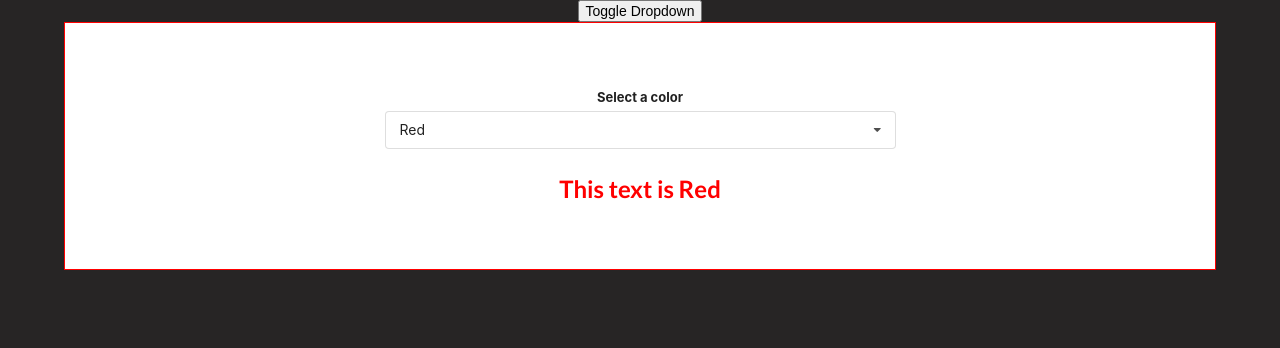
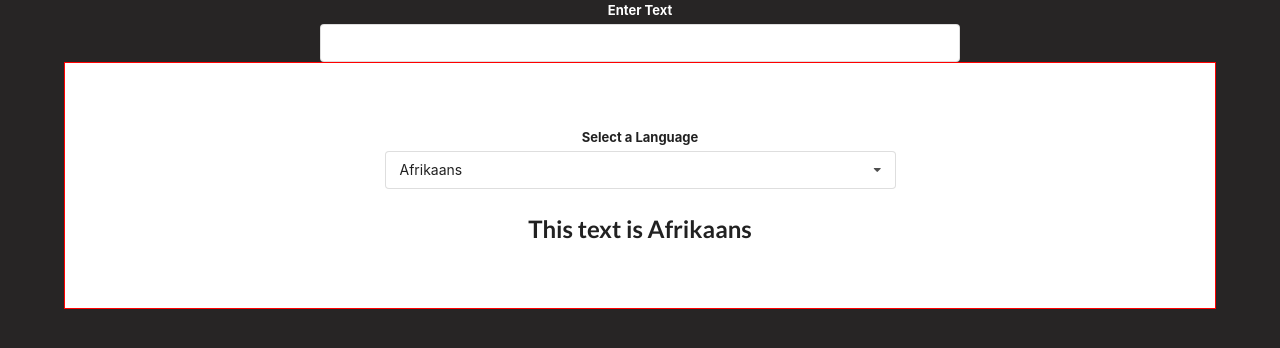
Before and after one commit to bobbygondola/WidgetsLibrary, a React (Create React App) app in the folder practiceapp/: page / in a window 1280 px wide. Shown: the top 348 px of the page. Built offline with nearby package versions, Linux system fonts and the light colour scheme.

Commit message:
SETUP/translate component

```diff
--- a/practiceapp/src/App.js
+++ b/practiceapp/src/App.js
@@ -3,6 +3,7 @@
 // import Accordion from './components/Accordion';
 // import Search from './components/Search';
 import Dropdown from './components/Dropdown'
+import Translate from './components/Translate'
 
 // const items = [
 //   {
@@ -36,21 +37,17 @@
 
 function App() {
   const [selected, setSelected] = useState(options[0])
-  const [showDropdown, setShowDropdown] = useState(true)
 
   return (
     <div className="App">
       {/* <Search /> */}
       {/* <Accordion items={items}/> */}
-      <button onClick={() => setShowDropdown(!showDropdown)}>Toggle Dropdown</button>
-      {showDropdown ?
-      <Dropdown
+      {/* <Dropdown
       onSelectedChange={setSelected}
       selected={selected}
       options={options}
-      /> : null
-      }
-
+      />  */}
+      <Translate />
     </div>
   );
 }
--- a/practiceapp/src/components/Dropdown.js
+++ b/practiceapp/src/components/Dropdown.js
@@ -1,7 +1,7 @@
 import React, {useState, useEffect, useRef} from 'react'
 import '../App.css';
 
-function Dropdown({ options, selected, onSelectedChange }) {
+function Dropdown({ label, options, selected, onSelectedChange }) {
     const [open, setOpen] = useState(false)
     const ref = useRef()
 
@@ -41,7 +41,7 @@
         <div className="dropDownComponent">
             <div ref={ref} className="ui form">
                 <div className="field">
-                    <label className="label">Select a color</label>
+    <label className="label">{label}</label>
                     <div
                     //Event Bubbling invokes all onClicks in parent elements. Toggling the
                     //menu open and closed on select.
--- /dev/null
+++ b/practiceapp/src/components/Translate.js
@@ -0,0 +1,44 @@
+import React, {useState} from 'react';
+import Dropdown from './Dropdown';
+
+const options = [
+    {
+        label: 'Afrikaans',
+        value: 'af'
+    },
+    {
+        label: 'Arabic',
+        value: 'ar'
+    },
+    {
+        label: 'Hindi',
+        value: 'hi'
+    }
+]
+
+function Translate() {
+    const [language, setLanguage] = useState(options[0])
+    const [text, setText] = useState('')
+
+    return (
+        <div>
+            <div className="ui form">
+                <div className="field">
+                    <label style={{color: 'white'}}>Enter Text</label>
+                        <input
+                        value={text}
+                        onChange={(e) => setText(e.target.value)}
+                        />
+                </div>
+            </div>
+            <Dropdown
+              label="Select a Language"
+              selected={language}
+              onSelectedChange={setLanguage}
+              options={options}
+            />
+        </div>
+    )
+}
+
+export default Translate
```
Also changed, not shown: 1 other file (tests, documents, lock files or other folders).
